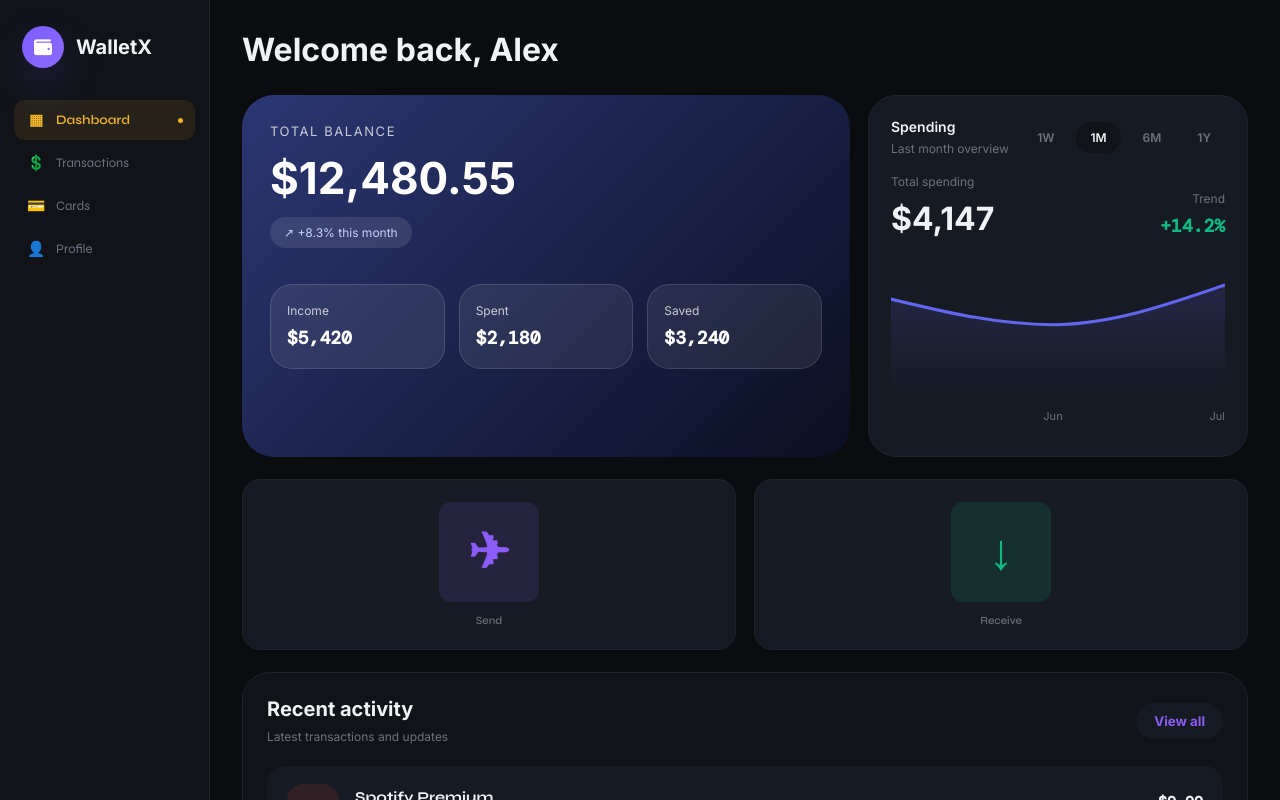
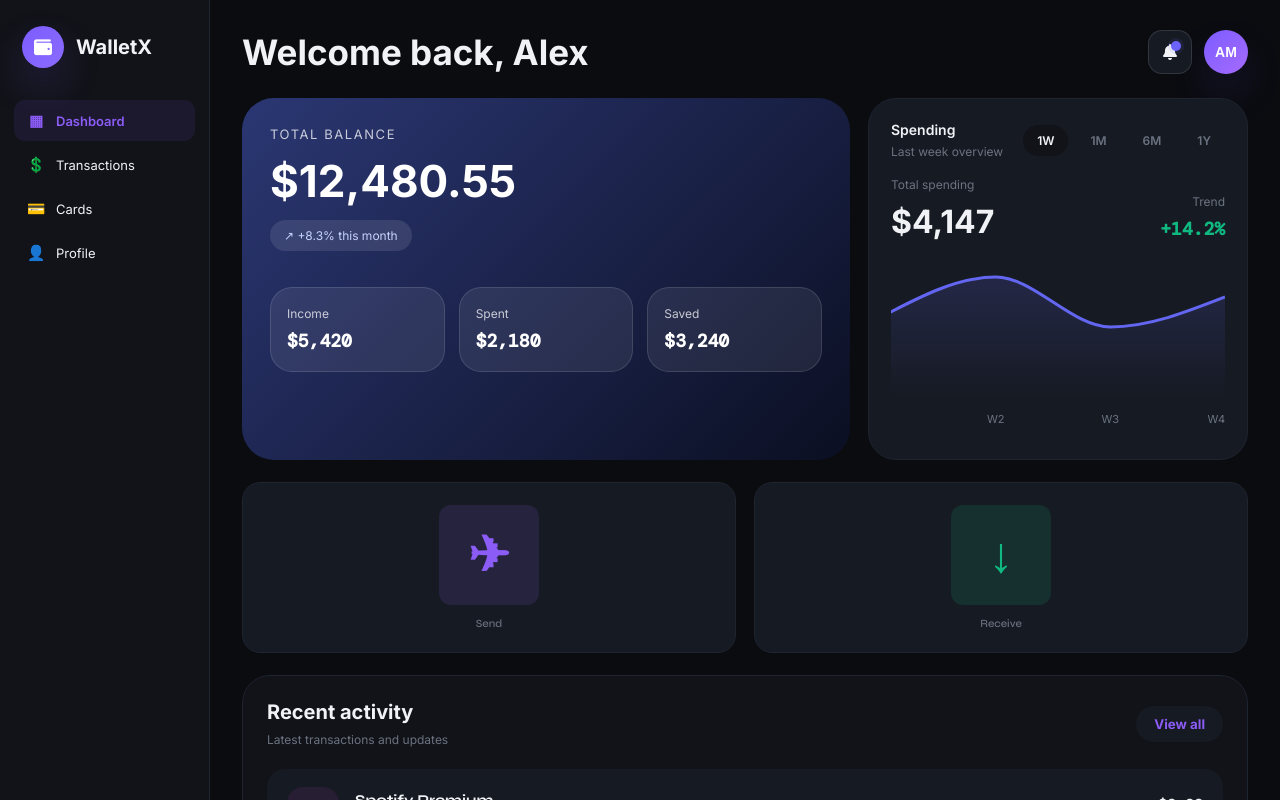
Before and after one commit to KrishSingla575/WalletX, a React (Vite) app: page / in a window 1280 px wide. Built offline with nearby package versions, Linux system fonts and the light colour scheme.

Commit message:
add Edit button and notification button

```diff
--- a/src/App.jsx
+++ b/src/App.jsx
@@ -13,6 +13,7 @@ function App() {
   const [page, setPage] = useState("dashboard");
   const [showSend, setShowSend] = useState(false);
   const [showReceive, setShowReceive] = useState(false);
+  const [showNotifications, setShowNotifications] = useState(false);
 
   useEffect(() => {
     const link = document.createElement("link");
@@ -27,7 +28,14 @@ function App() {
     cards: <MyCards />,
     transactions: <Transactions />,
     analytics: <Analytics />,
-    profile: <Profile />,
+    profile: <Profile/>,
+  };
+
+  const pageHeaders = {
+    dashboard: {title: "Welcome back, Alex"},
+    cards: {title: "Your cards"},
+    transactions: {title: "Transactions"},
+    profile: {title: "Profile"},
   };
 
   return (
@@ -92,6 +100,7 @@ function App() {
               <button
                 key={item.id}
                 onClick={() => {
+                  setShowNotifications(false);
                   if (item.id === "send") return setShowSend(true);
                   if (item.id === "receive") return setShowReceive(true);
                   setPage(item.id);
@@ -104,9 +113,9 @@ function App() {
                   padding: "11px 12px",
                   borderRadius: 11,
                   border: "none",
-                  background: active ? `${C.gold}18` : "transparent",
-                  color: active ? C.gold : C.muted,
-                  fontFamily: FM,
+                  background: active ? `${C.purple}18` : "transparent",
+                  color: active ? C.purple : C.text,
+                  fontFamily: "Inter, sans-serif",
                   fontSize: 13,
                   cursor: "pointer",
                   fontWeight: active ? 600 : 400,
@@ -125,17 +134,6 @@ function App() {
                   {item.icon}
                 </span>
                 {item.label}
-                {!isAction && active && (
-                  <div
-                    style={{
-                      marginLeft: "auto",
-                      width: 5,
-                      height: 5,
-                      borderRadius: "50%",
-                      background: C.gold,
-                    }}
-                  />
-                )}
               </button>
             );
           })}
@@ -143,7 +141,100 @@ function App() {
       </div>
 
       {/* Main content */}
-      <div style={{ flex: 1, overflowY: "auto", padding: "30px 32px" }}>
+      <div style={{ flex: 1, overflowY: "auto", padding: "30px 32px", position: "relative" }}>
+        <div
+          style={{
+            display: "flex",
+            justifyContent: "space-between",
+            alignItems: "center",
+            gap: 18,
+            flexWrap: "wrap",
+            marginBottom: 24,
+          }}
+        >
+          <div>
+            <h1 style={{ fontFamily: "Inter, sans-serif", color: C.text, fontSize: 35, fontWeight: 800, margin: 0 }}>
+              {pageHeaders[page]?.title}
+            </h1>
+          </div>
+
+          <div style={{ display: "flex", alignItems: "center", gap: 12, flexWrap: "wrap" }}>
+            <button
+              onClick={() => setShowNotifications((prev) => !prev)}
+              style={{
+                position: "relative",
+                width: 44,
+                height: 44,
+                borderRadius: 14,
+                border: "1px solid rgba(255,255,255,0.12)",
+                background: C.card,
+                display: "flex",
+                alignItems: "center",
+                justifyContent: "center",
+                cursor: "pointer",
+                color: C.text,
+              }}
+            >
+              <i className="fas fa-bell" style={{ fontSize: 16 }} />
+              <span
+                style={{
+                  position: "absolute",
+                  top: 10,
+                  right: 10,
+                  width: 10,
+                  height: 10,
+                  borderRadius: "50%",
+                  background: "#6C63FF",
+                  boxShadow: "0 0 0 3px rgba(108, 99, 255, 0.1)",
+                }}
+              />
+            </button>
+            <button
+              onClick={() => {
+                setShowNotifications(false);
+                setPage("profile");
+              }}
+              style={{
+                width: 44,
+                height: 44,
+                borderRadius: "50%",
+                background: "linear-gradient(135deg, #7C5CFF, #A56BFF)",
+                display: "flex",
+                alignItems: "center",
+                justifyContent: "center",
+                color: "#fff",
+                fontWeight: 700,
+                fontSize: 14,
+                boxShadow: "0 20px 40px rgba(124, 92, 255, 0.12)",
+                border: "none",
+                cursor: "pointer",
+              }}
+            >
+              AM
+            </button>
+          </div>
+        </div>
+        {showNotifications && (
+          <div style={{
+            position: "absolute",
+            top: 92,
+            right: 32,
+            width: 320,
+            background: C.surface,
+            border: `1px solid ${C.border}`,
+            borderRadius: 24,
+            boxShadow: "0 28px 80px rgba(0, 0, 0, 0.16)",
+            padding: 22,
+            zIndex: 20,
+          }}>
+            <h3 style={{ fontFamily: FM, fontSize: 18, color: C.text, margin: 0 }}>
+              No new notifications
+            </h3>
+            <p style={{ fontFamily: FM, fontSize: 14, color: C.muted, margin: "10px 0 0" }}>
+              You're all caught up.
+            </p>
+          </div>
+        )}
         {pageMap[page]}
       </div>
     </div>
--- a/src/data/cardsData.js
+++ b/src/data/cardsData.js
@@ -1,5 +1,5 @@
 export const cardsData = [
-  { id: 1, label: "Primary", number: "4291 •••• •••• 7734", balance: 12480.50, expiry: "09/27", bg1: "#1a1a2e", bg2: "#16213e", accent: "#F0B429", type: "Visa" },
-  { id: 2, label: "Business", number: "5312 •••• •••• 0821", balance: 38200.00, expiry: "12/26", bg1: "#0f2027", bg2: "#203a43", accent: "#3B82F6", type: "Mastercard" },
-  { id: 3, label: "Savings", number: "3728 •••• •••• 4455", balance: 9150.75, expiry: "03/28", bg1: "#1a0533", bg2: "#2d1b69", accent: "#8B5CF6", type: "Amex" },
+  { id: 1, label: "WalletX Black", number: "4291 •••• •••• 7734", balance: 41420.12, expiry: "08/29", bg1: "#1d1b5b", bg2: "#161543", accent: "#9c80ff", type: "Visa", holder: "ALEX MORGAN" },
+  { id: 2, label: "Virtual Card", number: "5312 •••• •••• 0821", balance: 38200.00, expiry: "12/26", bg1: "#0f2027", bg2: "#1a5f77", accent: "#3B82F6", type: "Mastercard", holder: "ALEX MORGAN" },
+  { id: 3, label: "Travel Card", number: "3728 •••• •••• 4455", balance: 9150.75, expiry: "03/28", bg1: "#1a0533", bg2: "#2d1b69", accent: "#8B5CF6", type: "Amex", holder: "ALEX MORGAN" },
 ];
--- a/src/data/transactions.js
+++ b/src/data/transactions.js
@@ -1,14 +1,14 @@
 export const transactions = [
-  { id: 1, name: "Spotify Premium", type: "Subscription", amount: -9.99, date: "Today, 09:24", icon: "↗", color: "#EF4444" },
+  { id: 1, name: "Spotify Premium", type: "Subscription", amount: -9.99, date: "Today, 09:24", icon: "↗", color: "#a53ba7" },
   { id: 2, name: "Mira Patel", type: "Transfer", amount: 240.0, date: "Today, 08:10", icon: "↙", color: "#10B981" },
-  { id: 3, name: "Apple Store", type: "Shopping", amount: -1299.0, date: "Yesterday", icon: "↗", color: "#EF4444" },
+  { id: 3, name: "Apple Store", type: "Shopping", amount: -1299.0, date: "Yesterday", icon: "↗", color: "#a53ba7" },
   { id: 4, name: "Salary — Acme Inc.", type: "Income", amount: 4200.0, date: "May 5", icon: "↙", color: "#10B981" },
   { id: 5, name: "Top up from Bank", type: "Top up", amount: 500.0, date: "May 4", icon: "↙", color: "#10B981" },
-  { id: 6, name: "Uber", type: "Transport", amount: -18.4, date: "May 3", icon: "↗", color: "#EF4444" },
+  { id: 6, name: "Uber", type: "Transport", amount: -18.4, date: "May 3", icon: "↗", color: "#a53ba7" },
   { id: 7, name: "Daniel Cho", type: "Transfer", amount: 75.0, date: "May 2", icon: "↙", color: "#10B981" },
-  { id: 8, name: "Netflix", type: "Subscription", amount: -15.99, date: "May 1", icon: "↗", color: "#EF4444" },
-  { id: 9, name: "Starbucks", type: "Food", amount: -7.5, date: "Apr 30", icon: "↗", color: "#EF4444" },
-  { id: 10, name: "Airbnb", type: "Travel", amount: -240.0, date: "Apr 28", icon: "↗", color: "#EF4444" },
+  { id: 8, name: "Netflix", type: "Subscription", amount: -15.99, date: "May 1", icon: "↗", color: "#a53ba7" },
+  { id: 9, name: "Starbucks", type: "Food", amount: -7.5, date: "Apr 30", icon: "↗", color: "#a53ba7" },
+  { id: 10, name: "Airbnb", type: "Travel", amount: -240.0, date: "Apr 28", icon: "↗", color: "#a53ba7" },
   { id: 11, name: "PayPal Refund", type: "Income", amount: 52.25, date: "Apr 27", icon: "↙", color: "#10B981" },
-  { id: 12, name: "Grocery Market", type: "Shopping", amount: -83.2, date: "Apr 26", icon: "↗", color: "#EF4444" },
+  { id: 12, name: "Grocery Market", type: "Shopping", amount: -83.2, date: "Apr 26", icon: "↗", color: "#a53ba7" },
 ];
--- a/src/pages/Dashboard.jsx
+++ b/src/pages/Dashboard.jsx
@@ -14,24 +14,12 @@ const periodOptions = [
 ];
 
 function Dashboard({ onSend, onReceive }) {
-  const [selectedPeriod, setSelectedPeriod] = useState("1m");
+  const [selectedPeriod, setSelectedPeriod] = useState("1w");
   const periodData = periodOptions.find((option) => option.id === selectedPeriod)?.data || DATA_1M;
   const dashboardFont = "Inter, sans-serif";
 
   return (
     <div style={{ fontFamily: dashboardFont }}>
-      <div style={{
-        display: "flex",
-        justifyContent: "space-between",
-        alignItems: "flex-start",
-        marginBottom: 26,
-      }}>
-        <div>
-          <h1 style={{ fontFamily: dashboardFont, color: C.text, fontSize: 32, fontWeight: 800, margin: 0 }}>
-            Welcome back, Alex
-          </h1>
-        </div>
-      </div>
 
       <div style={{ display: "grid", gridTemplateColumns: "1.6fr 1fr", gap: 18, marginBottom: 22 }}>
         <div style={{
@@ -98,7 +86,7 @@ function Dashboard({ onSend, onReceive }) {
                   Spending
                 </p>
                 <p style={{ color: C.muted, fontFamily: dashboardFont, fontSize: 12, margin: "6px 0 0" }}>
-                  Last month overview
+                  Last week overview
                 </p>
               </div>
               <div style={{ display: "flex", gap: 8, flexWrap: "wrap" }}>
--- a/src/pages/Profile.jsx
+++ b/src/pages/Profile.jsx
@@ -1,5 +1,7 @@
+import { useState } from "react";
 import { C, FM, FN } from "../constants/theme";
 import { Bell, ShieldCheck, Lock, Globe2, HelpCircle, ArrowRight } from "lucide-react";
+import ModalShell from "../components/ModalShell";
 
 const profileSections = [
   { title: "Security & biometrics", subtitle: "Face ID, PIN, 2FA", icon: ShieldCheck },
@@ -10,14 +12,26 @@ const profileSections = [
 ];
 
 function Profile() {
+  const [showEdit, setShowEdit] = useState(false);
+  const [profile, setProfile] = useState({
+    name: "Alex Morgan",
+    email: "alex.morgan@walletx.app",
+    handle: "@alexmorgan",
+  });
+  const [draft, setDraft] = useState(profile);
+
+  const openEdit = () => {
+    setDraft(profile);
+    setShowEdit(true);
+  };
+
+  const saveEdit = () => {
+    setProfile(draft);
+    setShowEdit(false);
+  };
+
   return (
-    <div style={{ padding: 24 }}>
-      <div style={{ marginBottom: 28 }}>
-        <h1 style={{ fontFamily: "Inter, sans-serif", color: C.text, fontSize: 36, fontWeight: 800, margin: 0 }}>
-          Profile
-        </h1>
-      </div>
-
+    <div style={{padding: 14}}>
       <div style={{
         background: C.surface,
         border: `1px solid ${C.border}`,
@@ -31,9 +45,9 @@ function Profile() {
       }}>
         <div style={{ display: "flex", alignItems: "center", gap: 18 }}>
           <div style={{
-            width: 80,
-            height: 80,
-            borderRadius: 22,
+            width: 100,
+            height: 100,
+            borderRadius: 42,
             background: "linear-gradient(135deg, #7C3AED, #6366F1)",
             display: "flex",
             alignItems: "center",
@@ -43,14 +57,14 @@ function Profile() {
             fontWeight: 800,
             fontFamily: FM,
           }}>
-            AM
+            {profile.name.split(" ").map((part) => part[0]).join("").slice(0, 2)}
           </div>
           <div>
             <p style={{ fontFamily: FM, fontSize: 20, fontWeight: 700, color: C.text, margin: 0 }}>
-              Alex Morgan
+              {profile.name}
             </p>
             <p style={{ fontFamily: FM, fontSize: 13, color: C.muted, margin: "8px 0 0" }}>
-              alex.morgan@walletx.app · @alexmorgan
+              {profile.email} · {profile.handle}
             </p>
             <span style={{
               display: "inline-flex",
@@ -70,7 +84,9 @@ function Profile() {
           </div>
         </div>
 
-        <button style={{
+        <button
+          onClick={openEdit}
+          style={{
             border: `1px solid ${C.border}`,
             background: C.card,
             color: C.text,
@@ -79,7 +95,8 @@ function Profile() {
             fontFamily: FM,
             fontWeight: 700,
             cursor: "pointer",
-        }}>
+          }}
+        >
           Edit
         </button>
       </div>
@@ -143,6 +160,80 @@ function Profile() {
           Sign out
         </button>
       </div>
+
+      {showEdit && (
+        <ModalShell onClose={() => setShowEdit(false)} width={520}>
+          <h2 style={{
+            fontFamily: FM,
+            fontSize: 26,
+            fontWeight: 800,
+            color: C.text,
+            margin: 0,
+          }}>
+            Edit profile
+          </h2>
+          <p style={{
+            fontFamily: FM,
+            fontSize: 14,
+            color: C.muted,
+            margin: "10px 0 24px",
+          }}>
+            Update your account details and profile information.
+          </p>
+
+          {[
+            { label: "Full name", value: draft.name, setter: (value) => setDraft((prev) => ({ ...prev, name: value })) },
+            { label: "Email", value: draft.email, setter: (value) => setDraft((prev) => ({ ...prev, email: value })) },
+            { label: "Username", value: draft.handle, setter: (value) => setDraft((prev) => ({ ...prev, handle: value })) },
+          ].map((field) => (
+            <div key={field.label} style={{ marginBottom: 16 }}>
+              <label style={{
+                display: "block",
+                color: C.muted,
+                fontFamily: FM,
+                fontSize: 12,
+                marginBottom: 8,
+              }}>
+                {field.label}
+              </label>
+              <input
+                value={field.value}
+                onChange={(e) => field.setter(e.target.value)}
+                style={{
+                  width: "100%",
+                  padding: "14px 16px",
+                  borderRadius: 16,
+                  border: `1px solid ${C.border}`,
+                  background: C.bg,
+                  color: C.text,
+                  fontFamily: FM,
+                  fontSize: 14,
+                  outline: "none",
+                }}
+              />
+            </div>
+          ))}
+
+          <button
+            onClick={saveEdit}
+            style={{
+              width: "100%",
+              padding: "16px 0",
+              marginTop: 8,
+              background: "linear-gradient(135deg, #7C5CFF, #A56BFF)",
+              border: "none",
+              borderRadius: 16,
+              color: "#fff",
+              fontFamily: FM,
+              fontWeight: 700,
+              fontSize: 15,
+              cursor: "pointer",
+            }}
+          >
+            Save changes
+          </button>
+        </ModalShell>
+      )}
     </div>
   );
 }
--- a/src/pages/Transactions.jsx
+++ b/src/pages/Transactions.jsx
@@ -5,12 +5,6 @@ import TxRow from "../components/TxRow";
 function Transactions() {
   return (
     <div>
-      <div style={{ display: "flex", justifyContent: "space-between", alignItems: "center", marginBottom: 20, gap: 12 }}>
-          <h1 style={{ fontFamily: "Inter, sans-serif", color: C.text, fontSize: 32, fontWeight: 800, margin: 0 }}>
-            Transactions
-          </h1>
-      </div>
-
       <div style={{
         background: C.surface,
         border: `1px solid ${C.border}`,
```
Also changed, not shown: src/pages/MyCards.jsx (+36 -40 lines), src/Profile.jsx (added). Lines whose indentation alone changed are shown as unchanged.
